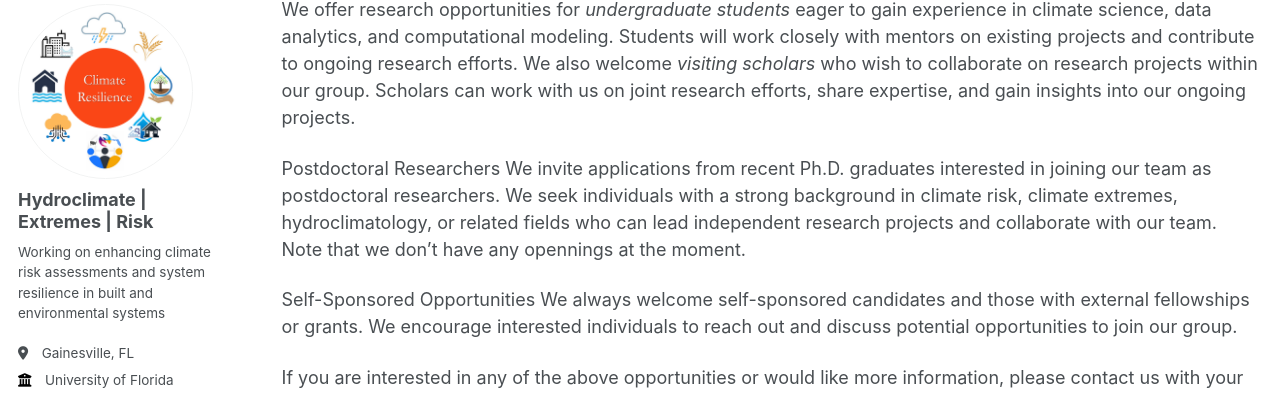
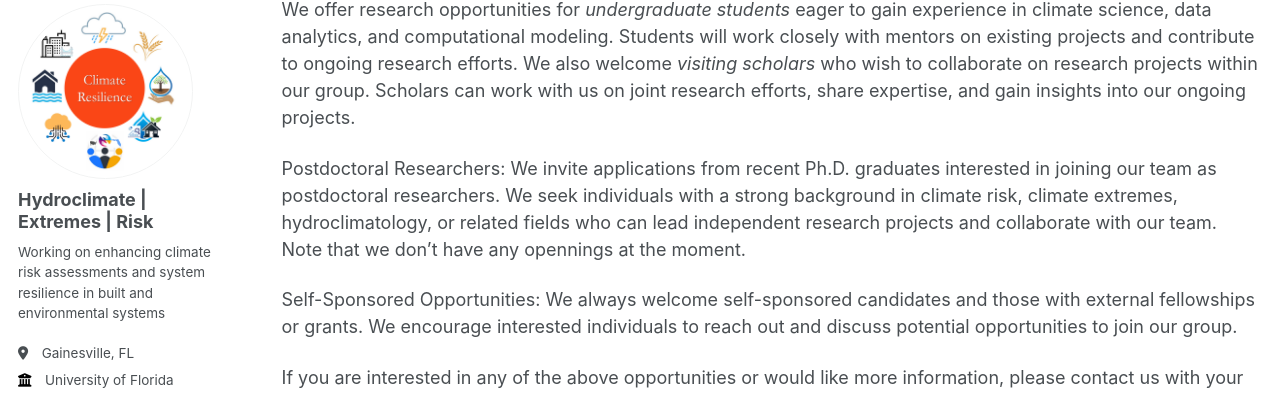
Before and after one commit to nassernajibi/lab, a Jekyll site: the page built from _pages/join-us.md, in a window 1280 px wide and 900 px high, scrolled down 466 px. Shown: the part 102-497 px from the top of the window. Built offline with Jekyll 4.4.1, drawn with Linux system fonts in a browser that asks for light colours; some web fonts are replaced.

```diff
--- a/_pages/join-us.md
+++ b/_pages/join-us.md
@@ -16,11 +16,9 @@ We welcome applications from students interested in pursuing a graduate degree i
 ### Other Research Experience
 We offer research opportunities for *undergraduate students* eager to gain experience in climate science, data analytics, and computational modeling. Students will work closely with mentors on existing projects and contribute to ongoing research efforts. We also welcome *visiting scholars* who wish to collaborate on research projects within our group. Scholars can work with us on joint research efforts, share expertise, and gain insights into our ongoing projects.
 
-Postdoctoral Researchers
-We invite applications from recent Ph.D. graduates interested in joining our team as postdoctoral researchers. We seek individuals with a strong background in climate risk, climate extremes, hydroclimatology, or related fields who can lead independent research projects and collaborate with our team. Note that we don't have any opennings at the moment.
+Postdoctoral Researchers: We invite applications from recent Ph.D. graduates interested in joining our team as postdoctoral researchers. We seek individuals with a strong background in climate risk, climate extremes, hydroclimatology, or related fields who can lead independent research projects and collaborate with our team. Note that we don't have any opennings at the moment.
 
 
-Self-Sponsored Opportunities
-We always welcome self-sponsored candidates and those with external fellowships or grants. We encourage interested individuals to reach out and discuss potential opportunities to join our group.
+Self-Sponsored Opportunities: We always welcome self-sponsored candidates and those with external fellowships or grants. We encourage interested individuals to reach out and discuss potential opportunities to join our group.
 
 If you are interested in any of the above opportunities or would like more information, please contact us with your CV and a brief description of your research interests. We look forward to hearing from you!
```
Also changed, not shown: _pages/extension.md (added, +19 -0 lines).
